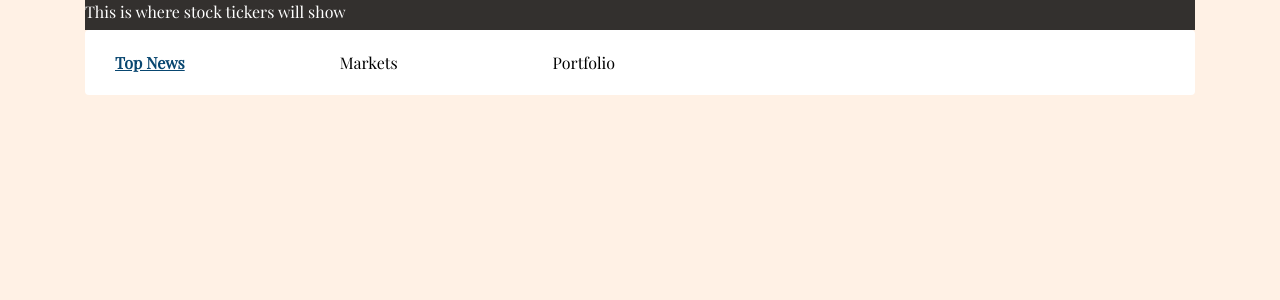
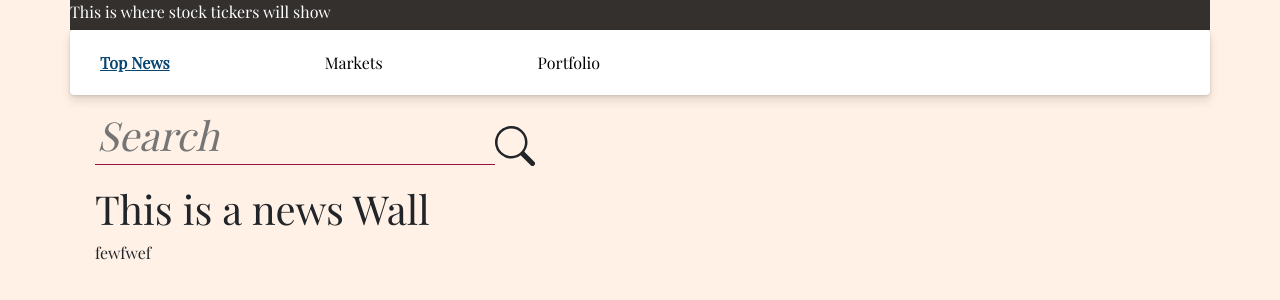
Before and after one commit to he-man-david/news-app, a React (Create React App) app: page / in a window 1280 px wide. Shown: the top 300 px of the page. Built offline with nearby package versions, Linux system fonts and the light colour scheme.

Commit message:
created newsWall and searchBar

```diff
--- a/package.json
+++ b/package.json
@@ -9,6 +9,7 @@
     "bootstrap": "^4.5.3",
     "react": "^17.0.1",
     "react-bootstrap": "^1.4.0",
+    "react-bootstrap-icons": "^1.1.0",
     "react-dom": "^17.0.1",
     "react-router-dom": "^5.2.0",
     "react-scripts": "4.0.0",
--- a/src/App.js
+++ b/src/App.js
@@ -2,6 +2,7 @@ import React, { Component } from 'react';
 import { Container, Row, Col } from 'react-bootstrap';
 import NavBar from './components/navbar/navbar';
 import StockButler from './components/stockButler/stockButler'
+import NewsWall from './components/newsWall/newsWall';
 import {
     BrowserRouter as Router,
     Switch,
@@ -15,8 +16,9 @@ class App extends Component {
         return (
             <Container>
                 <Router>
-                    <Row><Col><StockButler></StockButler></Col></Row>
-                    <Row><Col><NavBar></NavBar></Col></Row>
+                    <Row><StockButler></StockButler></Row>
+                    <Row><NavBar></NavBar></Row>
+                    <Row><NewsWall></NewsWall></Row>
                 </Router>
             </Container>
         );
--- a/src/components/navbar/navbar.css
+++ b/src/components/navbar/navbar.css
@@ -17,8 +17,11 @@ a:hover {
 .navMain {
     background-color: white;
     height: 65px;
+    width: 100%;
     border-radius: 4px;
     padding-left: 30px;
+    box-shadow: 0 1px 3px rgba(77,72,69,.2), 0 6px 10px rgba(77,72,69,.15);
+    transform: translateY(0);
 }
 
 .linksDiv {
--- /dev/null
+++ b/src/components/newsWall/newsWall.css
@@ -0,0 +1,4 @@
+#newsWallMain {
+    width: 100%;
+    padding: 10px 25px;
+}
--- /dev/null
+++ b/src/components/newsWall/newsWall.jsx
@@ -0,0 +1,18 @@
+import React, { Component } from 'react';
+import './newsWall.css';
+import SearchBar from '../searchBar/searchBar';
+
+class NewsWall extends Component {
+    state = {  }
+    render() {
+        return (
+            <div id="newsWallMain">
+                <SearchBar></SearchBar>
+                <h1>This is a news Wall</h1>
+                <p>fewfwef</p>
+            </div>
+        );
+    }
+}
+
+export default NewsWall;
--- /dev/null
+++ b/src/components/searchBar/searchBar.css
@@ -0,0 +1,23 @@
+#searchBarMain {
+    width: 500px;
+    height: 80px;
+}
+
+#searchBarNews {
+    border: none;
+    background-color: #fff1e5;
+    border-bottom: 1px solid;
+    width: 400px;
+    height: 60px;
+    font-size: 40px;
+    font-style: italic;
+    color: #990f3d;
+}
+
+#searchBarNews:focus {
+    outline-width: 0;
+}
+
+.searchIcon:hover {
+    color: #990f3d;
+}
--- /dev/null
+++ b/src/components/searchBar/searchBar.jsx
@@ -0,0 +1,21 @@
+import React, { Component } from 'react';
+import './searchBar.css';
+import { Search } from 'react-bootstrap-icons';
+
+class SearchBar extends Component {
+    state = {  }
+    render() {
+        return (
+            <div id="searchBarMain">
+                <input type="text"
+                       id="searchBarNews"
+                       name="searchBar"
+                       placeholder="Search"
+                />
+                <Search role="button" className="searchIcon" size={40}/>
+            </div>
+        );
+    }
+}
+
+export default SearchBar;
```
Also changed, not shown: 1 other file (tests, documents, lock files or other folders).
